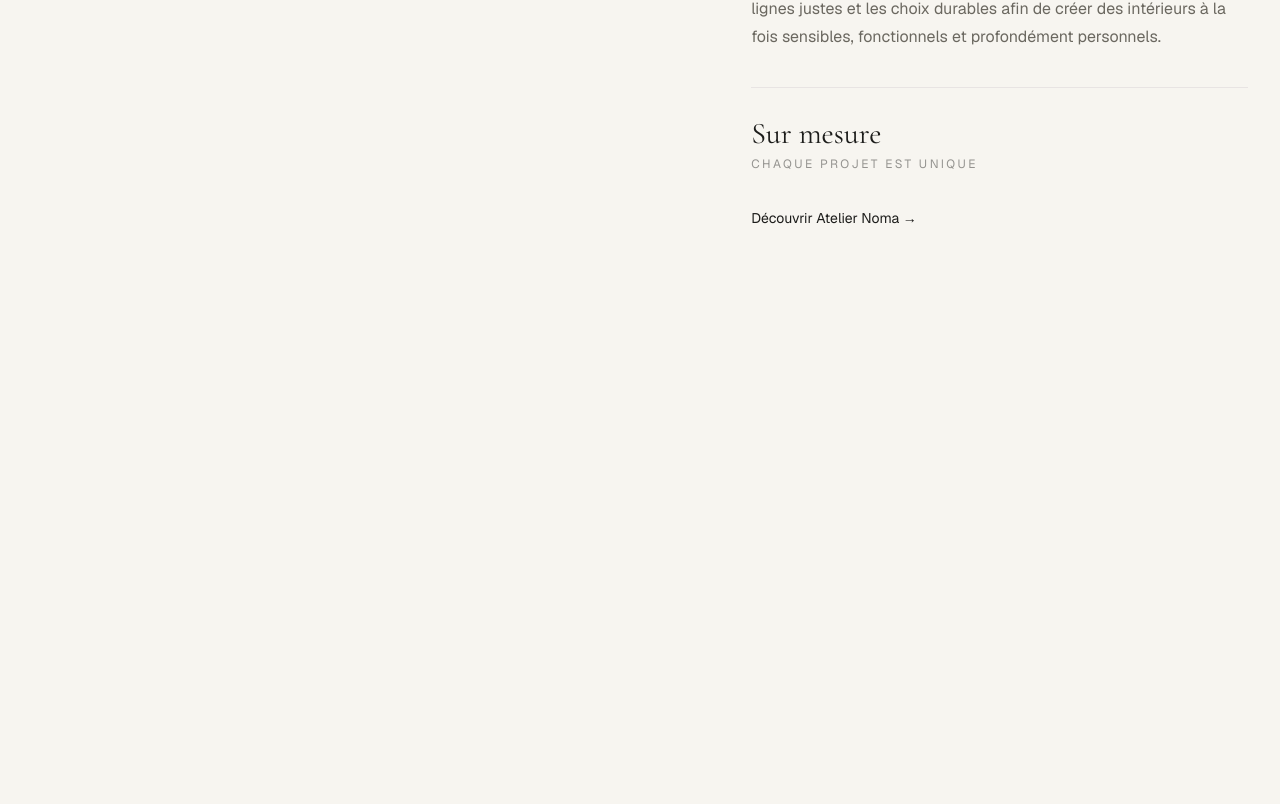
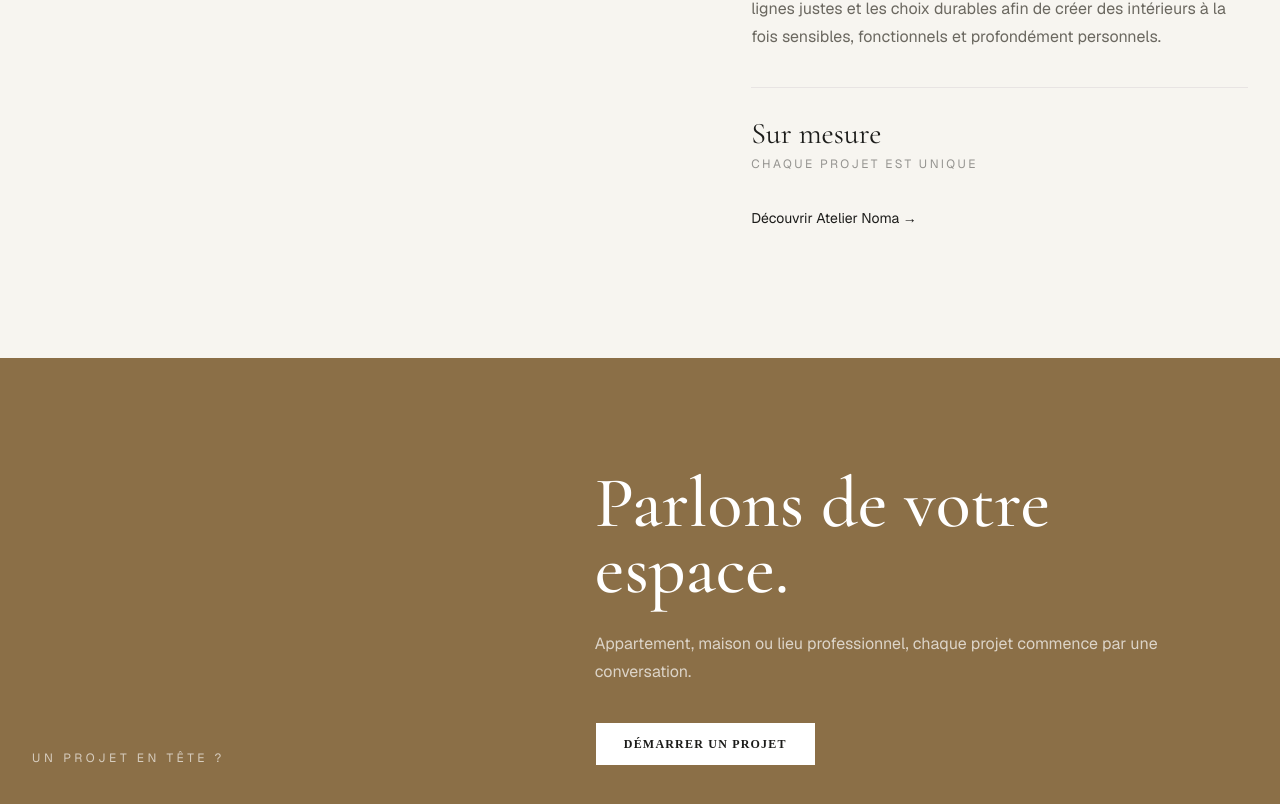
Before and after one commit to aiiioo93/atelier-noma, a Next.js app: page / in a window 1280 px wide. Shown: the part 2951-3755 px from the top of the page. Before the commit the page ends 3309 px from the top, so only its background shows below. Built offline with nearby package versions, Linux system fonts and the light colour scheme; a web font is replaced by a local one.

Commit message:
feat: add contact CTA section

```diff
--- a/app/page.tsx
+++ b/app/page.tsx
@@ -1,4 +1,5 @@
 import About from "@/components/sections/about";
+import ContactCta from "@/components/sections/contact-cta";
 import FeaturedProjects from "@/components/sections/featured-projects";
 import Hero from "@/components/sections/hero";
 import Services from "@/components/sections/services";
@@ -10,6 +11,7 @@ export default function Home() {
       <FeaturedProjects />
       <Services />
       <About />
+      <ContactCta />
     </main>
   );
 }
--- /dev/null
+++ b/components/sections/contact-cta.tsx
@@ -0,0 +1,40 @@
+import Link from "next/link";
+
+import { Button } from "@/components/ui/button";
+
+export default function ContactCta() {
+  return (
+    <section className="bg-brand px-6 py-20 text-white sm:py-24 lg:px-8 lg:py-28">
+      <div className="mx-auto max-w-7xl">
+        <div className="grid gap-12 md:grid-cols-[0.85fr_1.15fr] md:items-end md:gap-20">
+          <div>
+            <p className="font-sans text-xs uppercase tracking-[0.3em] text-white/65">
+              Un projet en tête ?
+            </p>
+          </div>
+
+          <div>
+            <h2 className="max-w-3xl font-display text-5xl font-medium leading-[0.92] sm:text-6xl lg:text-7xl">
+              Parlons de votre espace.
+            </h2>
+
+            <p className="mt-7 max-w-xl font-sans text-sm leading-7 text-white/70 sm:text-base">
+              Appartement, maison ou lieu professionnel, chaque projet commence
+              par une conversation.
+            </p>
+
+            <div className="mt-9">
+              <Button
+                asChild
+                size="lg"
+                className="bg-white px-7 text-foreground hover:bg-white/90"
+              >
+                <Link href="/contact">Démarrer un projet</Link>
+              </Button>
+            </div>
+          </div>
+        </div>
+      </div>
+    </section>
+  );
+}
```
